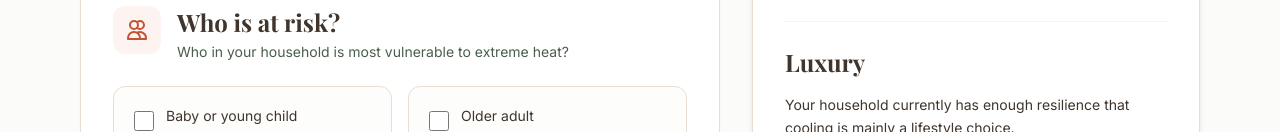
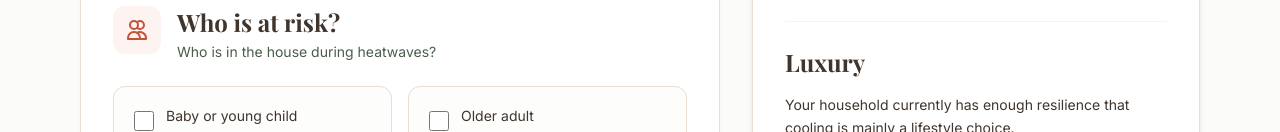
Before and after one commit to yihanxu/heatwave_insurance, a plain HTML site: page index.html in a window 1280 px wide. Shown: the part 790-922 px from the top of the page. Drawn offline with nearby package versions, Linux system fonts and the light colour scheme; a web font is replaced by a local one.

Commit message:
Update index.html

```diff
--- a/index.html
+++ b/index.html
@@ -146,7 +146,7 @@
             </div>
             <div>
               <h2 class="font-serif text-2xl font-bold text-sand-800">Who is at risk?</h2>
-              <p class="text-sm text-sage-700 mt-1">Who in your household is most vulnerable to extreme heat?</p>
+              <p class="text-sm text-sage-700 mt-1">Who is in the house during heatwaves?</p>
             </div>
           </div>
 
```
